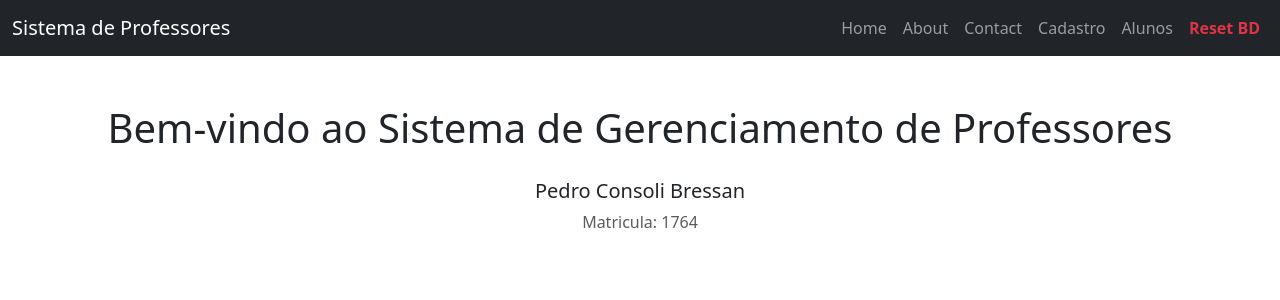
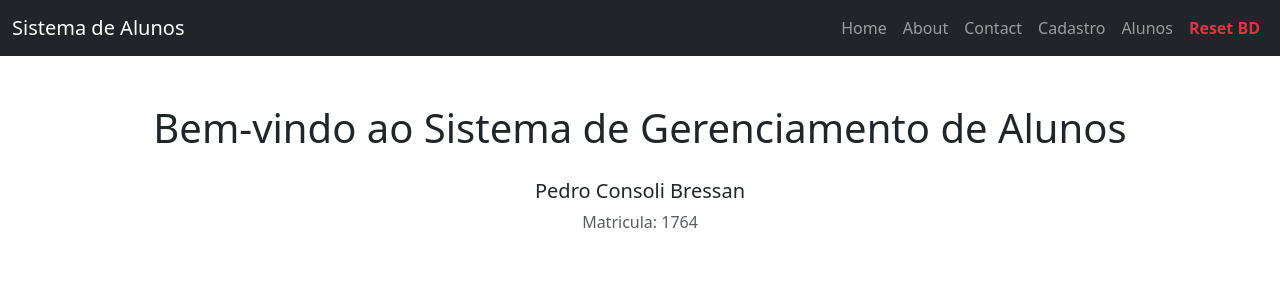
Before and after one commit to PedroCB11/Projeto_C216L, a Flask app: page / in a window 1280 px wide. Shown: the top 300 px of the page. Run offline with Flask 3, Linux system fonts and the light colour scheme.

```diff
--- a/backend/db/init.sql
+++ b/backend/db/init.sql
@@ -8,5 +8,5 @@ CREATE TABLE professores (
 );
 
 INSERT INTO professores (nome, email, sala_de_atendimento) VALUES
-('Professor 1', 'professor_1@example.com', 'Sala 101'),
-('Professor 2', 'professor_2@example.com', 'Sala 102');
+('Aluno 1', 'aluno_1@example.com', 'Curso 1'),
+('Aluno 2', 'aluno_2@example.com', 'Curso 2');
--- a/frontend/app.py
+++ b/frontend/app.py
@@ -6,6 +6,12 @@ app = Flask(__name__)
 app.secret_key = "secret"
 
 API_URL = "http://backend:8000/api/v1/professores"
+
+
+def aluno_from_api(registro):
+    aluno = dict(registro)
+    aluno["curso"] = aluno.get("curso") or aluno.get("sala_de_atendimento", "")
+    return aluno
 
 @app.route("/")
 def home():
@@ -25,48 +31,52 @@ def cadastro():
         data = {
             "nome": request.form["nome"],
             "email": request.form["email"],
-            "sala_de_atendimento": request.form["sala_de_atendimento"]
+            "sala_de_atendimento": request.form["curso"]
         }
         response = requests.post(API_URL + "/", json=data)
         if response.status_code == 201:
-            flash("Professor cadastrado com sucesso!", "success")
-            return redirect(url_for("professores"))
+            flash("Aluno cadastrado com sucesso!", "success")
+            return redirect(url_for("alunos"))
         else:
-            flash(response.json().get("detail", "Erro ao cadastrar professor."), "danger")
+            flash(response.json().get("detail", "Erro ao cadastrar aluno."), "danger")
     return render_template("cadastro.html")
 
+@app.route("/alunos")
+def alunos():
+    response = requests.get(API_URL + "/")
+    alunos = [aluno_from_api(item) for item in response.json()] if response.ok else []
+    return render_template("alunos.html", alunos=alunos)
+
 @app.route("/professores")
-def professores():
-    response = requests.get(API_URL + "/")
-    professores = response.json() if response.ok else []
-    return render_template("professores.html", professores=professores)
+def professores_redirect():
+    return redirect(url_for("alunos"))
 
-@app.route("/editar/<int:professor_id>", methods=["GET", "POST"])
-def editar(professor_id):
+@app.route("/editar/<int:aluno_id>", methods=["GET", "POST"])
+def editar(aluno_id):
     if request.method == "POST":
         data = {
             "nome": request.form["nome"],
             "email": request.form["email"],
-            "sala_de_atendimento": request.form["sala_de_atendimento"]
+            "sala_de_atendimento": request.form["curso"]
         }
-        response = requests.patch(f"{API_URL}/{professor_id}", json=data)
+        response = requests.patch(f"{API_URL}/{aluno_id}", json=data)
         if response.ok:
-            flash("Professor atualizado com sucesso!", "success")
+            flash("Aluno atualizado com sucesso!", "success")
         else:
-            flash("Erro ao atualizar professor.", "danger")
-        return redirect(url_for("professores"))
+            flash("Erro ao atualizar aluno.", "danger")
+        return redirect(url_for("alunos"))
     else:
-        prof = requests.get(f"{API_URL}/{professor_id}").json()
-        return render_template("editar.html", professor=prof)
+        aluno = aluno_from_api(requests.get(f"{API_URL}/{aluno_id}").json())
+        return render_template("editar.html", aluno=aluno)
 
-@app.route("/excluir/<int:professor_id>")
-def excluir(professor_id):
-    response = requests.delete(f"{API_URL}/{professor_id}")
+@app.route("/excluir/<int:aluno_id>")
+def excluir(aluno_id):
+    response = requests.delete(f"{API_URL}/{aluno_id}")
     if response.ok:
-        flash("Professor removido com sucesso!", "success")
+        flash("Aluno removido com sucesso!", "success")
     else:
-        flash("Erro ao remover professor.", "danger")
-    return redirect(url_for("professores"))
+        flash("Erro ao remover aluno.", "danger")
+    return redirect(url_for("alunos"))
 
 @app.route("/reset")
 def reset():
--- a/frontend/templates/index.html
+++ b/frontend/templates/index.html
@@ -2,14 +2,14 @@
 <html lang="pt-br">
 <head>
     <meta charset="UTF-8">
-    <title>Home - Sistema de Professores</title>
+    <title>Home - Sistema de Alunos</title>
     <link href="https://cdn.jsdelivr.net/npm/bootstrap@5.3.0/dist/css/bootstrap.min.css" rel="stylesheet">
 </head>
 <body>
     {% include 'navbar.html' %}
     {% include '_messages.html' %}
     <div class="container mt-5">
-        <h1 class="text-center">Bem-vindo ao Sistema de Gerenciamento de Professores</h1>
+        <h1 class="text-center">Bem-vindo ao Sistema de Gerenciamento de Alunos</h1>
         <div class="text-center mt-4">
             <p class="lead mb-1">Pedro Consoli Bressan</p>
             <p class="text-muted">Matricula: 1764</p>
--- a/frontend/templates/navbar.html
+++ b/frontend/templates/navbar.html
@@ -1,6 +1,6 @@
 <nav class="navbar navbar-expand-lg navbar-dark bg-dark">
   <div class="container-fluid">
-    <a class="navbar-brand" href="/">Sistema de Professores</a>
+    <a class="navbar-brand" href="/">Sistema de Alunos</a>
     <div class="collapse navbar-collapse">
       <ul class="navbar-nav ms-auto">
         <li class="nav-item"><a class="nav-link" href="/">Home</a></li>
```
Also changed, not shown: img/Captura de tela 2026-05-30 210744.png (added), img/Captura de tela 2026-05-30 210918.png (added), img/Captura de tela 2026-05-30 210937.png (added), img/Captura de tela 2026-05-30 210951.png (added), img/Captura de tela 2026-05-30 211006.png (added), img/about.png (deleted), img/contact.png (deleted), img/frontend_logs.png (deleted), img/home.png (deleted).
